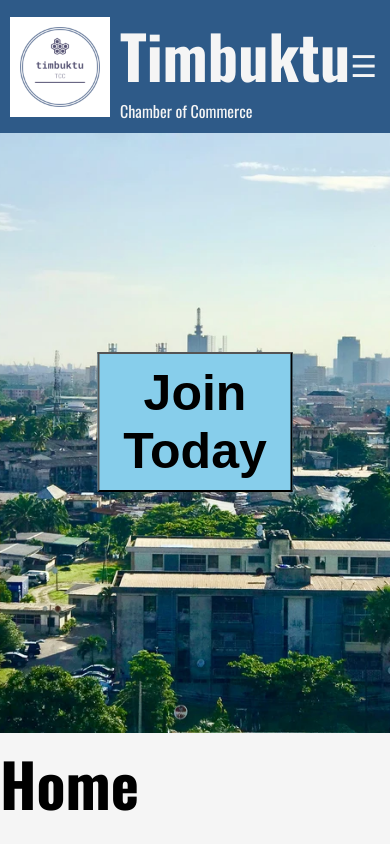
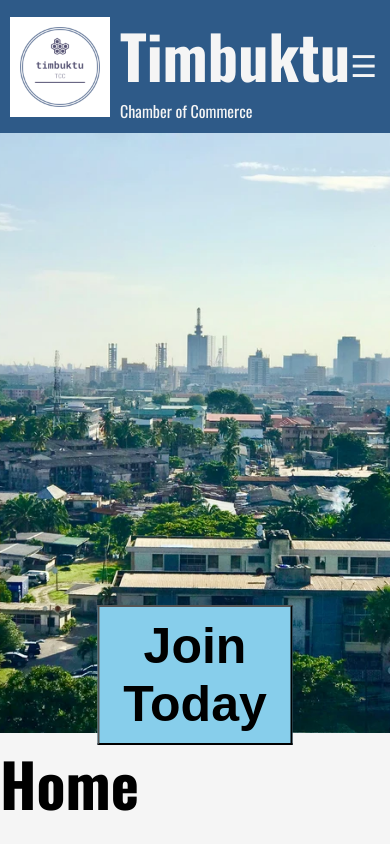
Before and after one commit to ra386/wdd231, a plain HTML site: page chamber/index.html in a window 390 px wide. Shown: the top 844 px of the page. Drawn offline with nearby package versions, Linux system fonts and the light colour scheme; no server answers; a web font is replaced by a local one.

Commit message:
finalisima

```diff
--- a/chamber/styles/index-small.css
+++ b/chamber/styles/index-small.css
@@ -29,6 +29,20 @@
         text-align: center;
         border-bottom: 1px solid rgba(255, 255, 255, 0.2);
     }
+    .over-lay {
+        position: absolute;
+        top: 80%;
+        left: 50%;
+        transform: translate(-50%, -50%);
+        text-align: center;
+        width: auto;
+        text-decoration: none;
+        text-transform: capitalize;
+        font-weight: bolder;
+        font-size: 50px;
+        background-color: var(--primary-color2);
+        padding: 10px;
+    }
 
 
     .hamburger.open {
```
